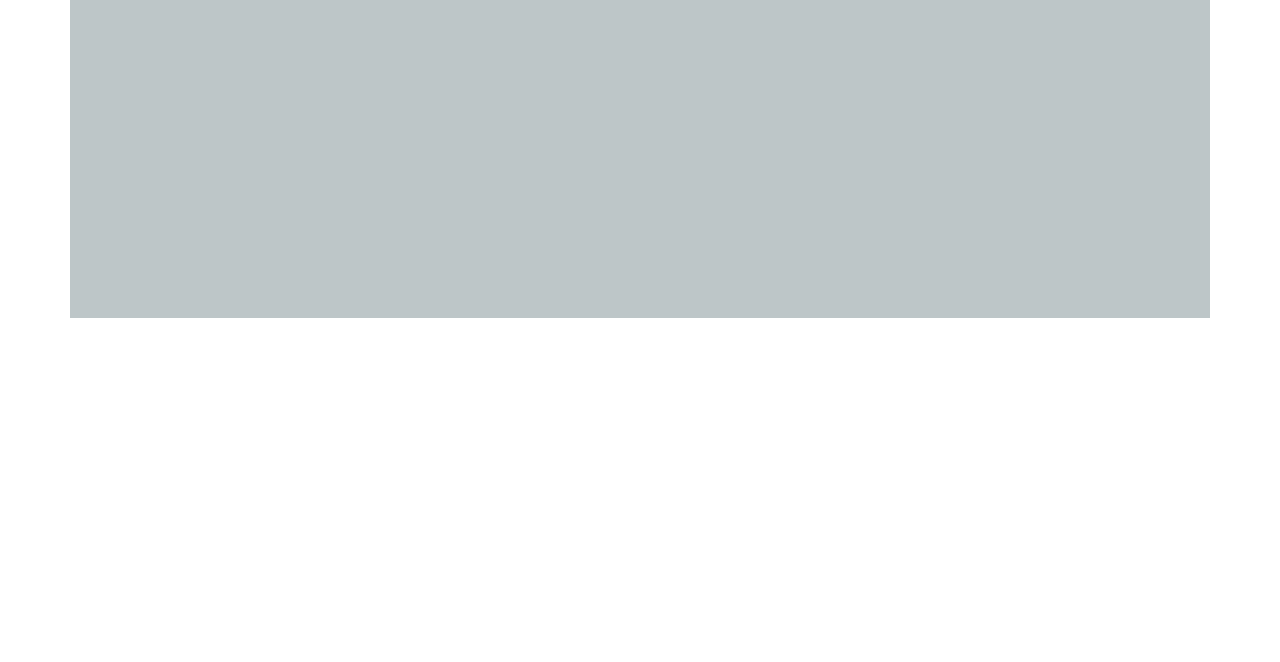
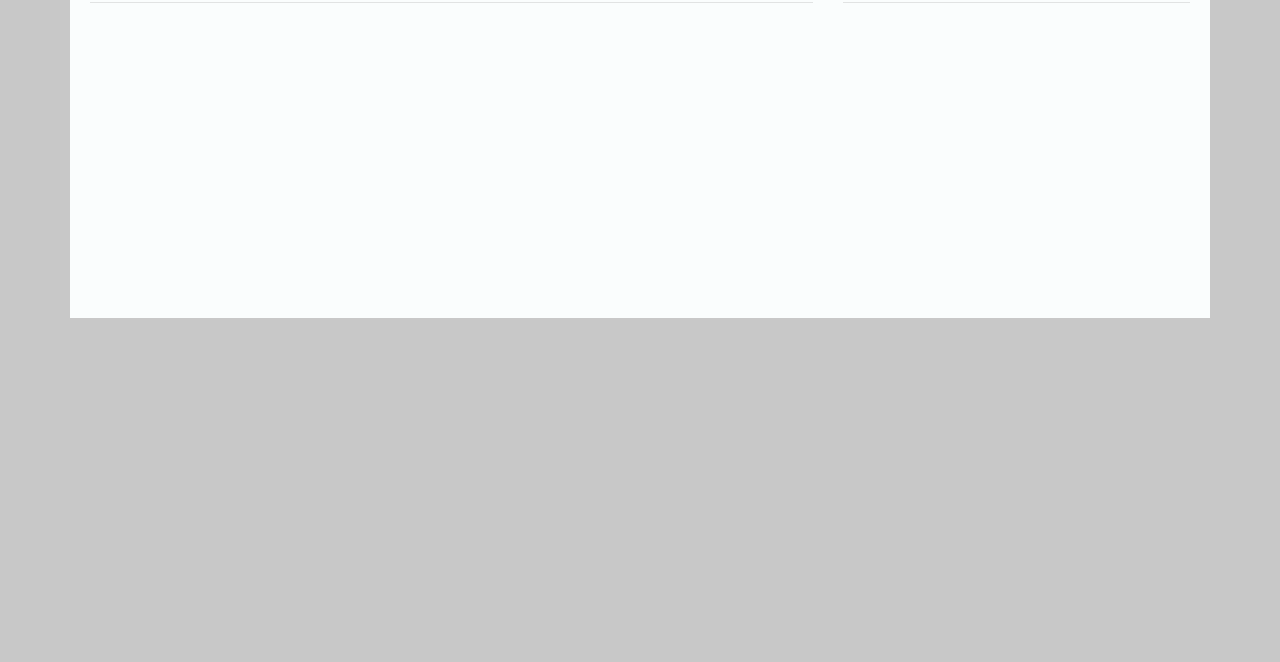
Before and after one commit to Bgood524/Web-Visualization-Dashboard, a plain HTML site: page index.html in a window 1280 px wide. Shown: the part 138-800 px from the top of the page. Drawn offline with nearby package versions, Linux system fonts and the light colour scheme.

Commit message:
update styling for the landing page

```diff
--- a/index.html
+++ b/index.html
@@ -43,9 +43,11 @@
     <div class="row">
       <div class="col-md-8">
         <h1>Summary: Latitude vs X</h1>
+        <hr>
       </div>
       <div class="col-md-4">
         <h1>Visualizations</h1>
+        <hr>
       </div>
 
     </div>
--- a/style.css
+++ b/style.css
@@ -1,10 +1,13 @@
 .box {
     height: 400px;
     padding: 20px;
-    color: #fff;
-    background: rgb(189, 198, 200);
+    color: rgb(53, 148, 132);
+    background: rgb(250, 253, 253);
   }
 
   .margin-top-80 {
     margin-top: 80px;
   }
+  body {
+    background:rgb(200, 200, 200)
+  }
```
